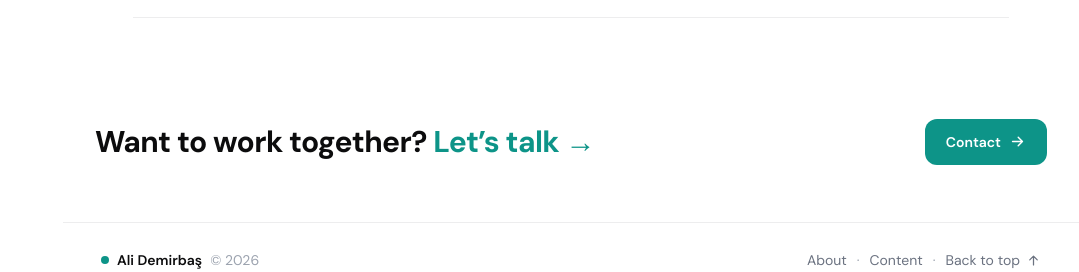
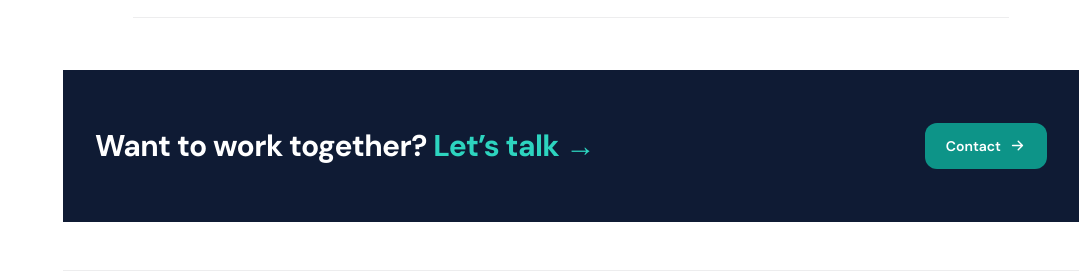
Before and after one commit to mehmetalidemirbas-mad/cv, a Next.js app: page /about in a window 1280 px wide. Shown: the part 1915-2187 px from the top of the page, without its empty margins (201-1280 px from the left). Built offline with nearby package versions, Linux system fonts and the light colour scheme.

Commit message:
Make the About 'work together' band navy too (#9)
The nudge band at the bottom of About now uses the navy dark surface with
a bright-teal 'Let's talk' link, consistent with the other dark sections.

Co-authored-by: Claude <noreply@anthropic.com>

```diff
--- a/src/app/globals.css
+++ b/src/app/globals.css
@@ -922,7 +922,9 @@ main {
 }
 
 .nudge {
-  padding: 48px 0 8px;
+  background: var(--dark);
+  color: #fff;
+  padding: 52px 0;
 }
 
 .nudge .inner {
@@ -941,11 +943,11 @@ main {
 }
 
 .nudge .big a {
-  color: var(--accent);
+  color: var(--accent-bright);
 }
 
 .nudge .big a:hover {
-  color: var(--accent-press);
+  color: #5eead4;
 }
 
 /* ------------------------------------------------------------ stack page -- */
```
